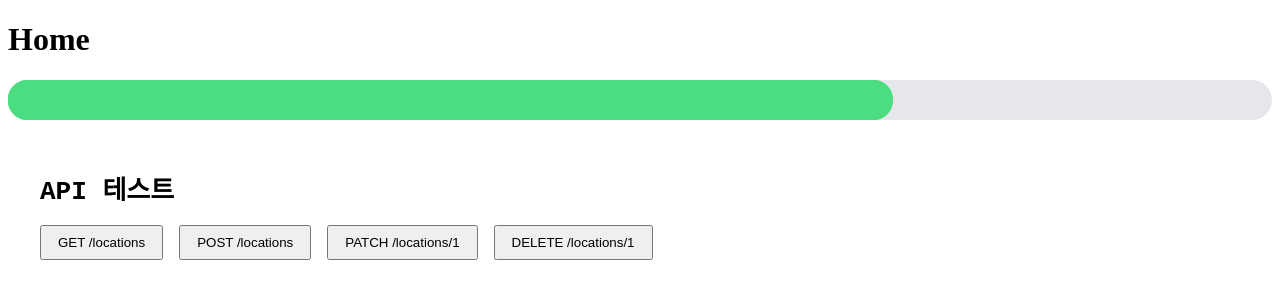
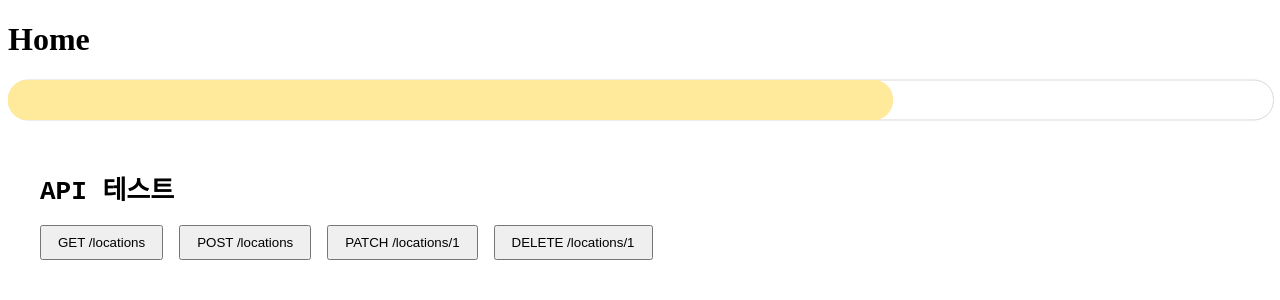
Before and after one commit to 20260304-KB7-27/Ledger-Thanos, a Vue app: page /home in a window 1280 px wide. Shown: the top 300 px of the page. Built offline with nearby package versions, Linux system fonts and the light colour scheme.

Commit message:
feat: UI 수정

```diff
--- a/src/pages/home/components/ProgressBarChart.vue
+++ b/src/pages/home/components/ProgressBarChart.vue
@@ -5,6 +5,7 @@
   </div>
 </template>
 
+<!-- 바 크기 조절 시 데이터 바와 배경바 함께 조절 필요! -->
 <script setup>
 import { Chart, registerables } from 'chart.js';
 import { ref, onMounted, onBeforeUnmount } from 'vue';
@@ -28,7 +29,7 @@ const chartData = {
     {
       label: '만족 지수',
       data: [props.value],
-      backgroundColor: '#4ade80',
+      backgroundColor: '#FFE99A',
       borderRadius: 20,
       borderSkipped: false,
       barThickness: 40,
@@ -100,8 +101,9 @@ onBeforeUnmount(() => {
   top: 50%;
   left: 0;
   width: 100%;
-  height: 40px;
-  background: #e5e7eb;
+  height: 39px;
+  background: white;
+  border: 1px solid #D9D9D9;
   border-radius: 20px;
   transform: translateY(-50%);
   z-index: 0;
```
